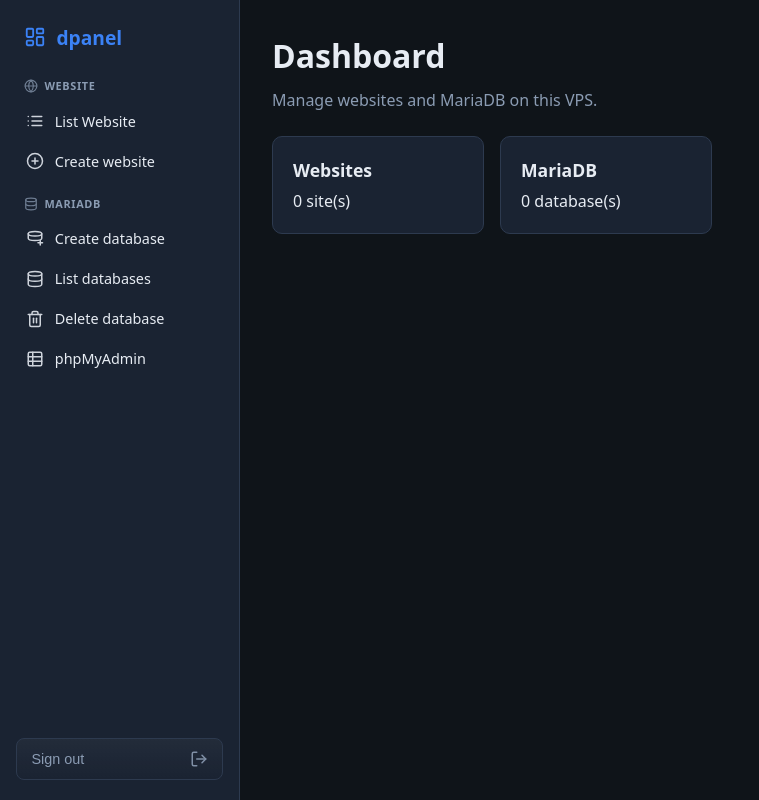
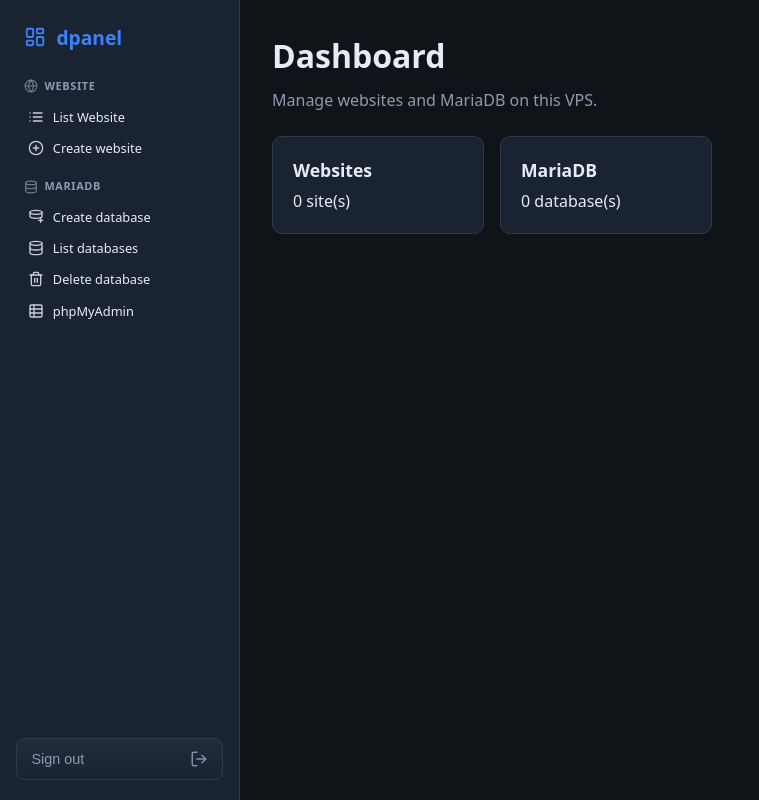
Before and after one commit to vutong/dpanel, a Nuxt app in the folder panel/: page / in a window 1280 px wide. Shown: the whole page, without its empty margins (0-759 px from the left). Built offline with nearby package versions, Linux system fonts and the light colour scheme; no server answers.

Commit message:
Smaller submenu font and icons in sidebar (v1.0.29)
Co-authored-by: Cursor <cursoragent@cursor.com>

```diff
--- a/panel/components/SidebarNavLink.vue
+++ b/panel/components/SidebarNavLink.vue
@@ -1,6 +1,6 @@
 <template>
-  <NuxtLink :to="to" class="nav-link">
-    <AppIcon :name="icon" :size="18" />
+  <NuxtLink :to="to" class="nav-link nav-link--sub">
+    <AppIcon :name="icon" :size="16" />
     <span class="nav-label">{{ label }}</span>
   </NuxtLink>
 </template>
--- a/panel/layouts/default.vue
+++ b/panel/layouts/default.vue
@@ -130,40 +130,40 @@ async function logout() {
   opacity: 0.75;
 }
 
-:deep(.nav-link) {
+:deep(.nav-link--sub) {
   display: flex;
   align-items: center;
-  gap: 0.65rem;
-  padding: 0.5rem 0.65rem;
-  border-radius: 8px;
+  gap: 0.55rem;
+  padding: 0.4rem 0.55rem 0.4rem 0.75rem;
+  border-radius: 7px;
   color: var(--text);
   text-decoration: none;
-  font-size: 0.9rem;
+  font-size: 0.8rem;
   transition: background 0.15s, color 0.15s;
 }
 
-:deep(.nav-link:hover) {
+:deep(.nav-link--sub:hover) {
   background: var(--bg);
   color: var(--accent);
   text-decoration: none;
 }
 
-:deep(.nav-link.router-link-active) {
+:deep(.nav-link--sub.router-link-active) {
   background: rgba(59, 130, 246, 0.12);
   color: var(--accent);
   font-weight: 500;
 }
 
-:deep(.nav-link .app-icon) {
-  opacity: 0.88;
+:deep(.nav-link--sub .app-icon) {
+  opacity: 0.85;
 }
 
-:deep(.nav-link.router-link-active .app-icon) {
+:deep(.nav-link--sub.router-link-active .app-icon) {
   opacity: 1;
 }
 
-.nav-label {
-  line-height: 1.3;
+:deep(.nav-link--sub .nav-label) {
+  line-height: 1.25;
 }
 
 .logout-btn {
```
Also changed, not shown: 1 other file (tests, documents, lock files or other folders).
